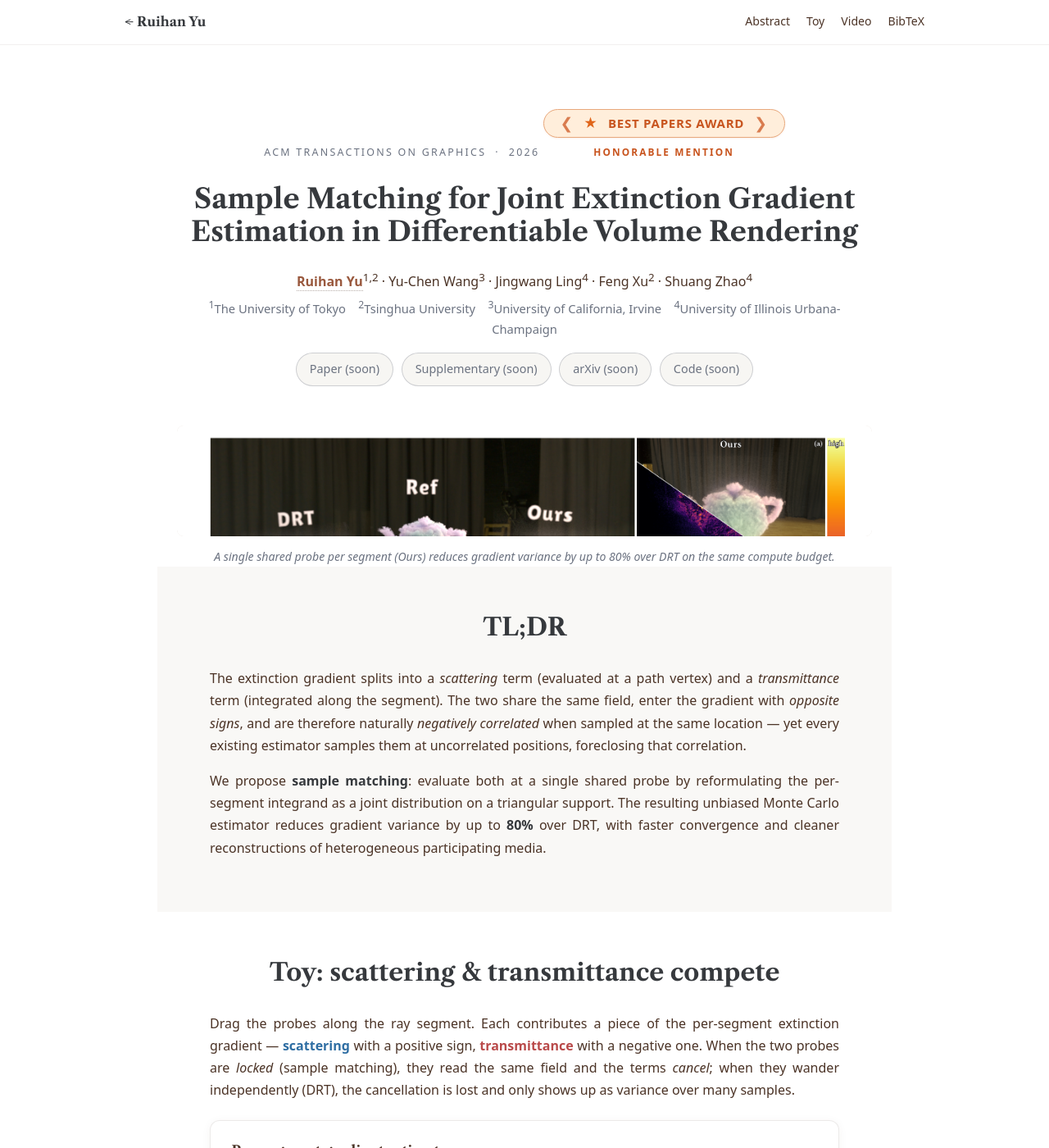
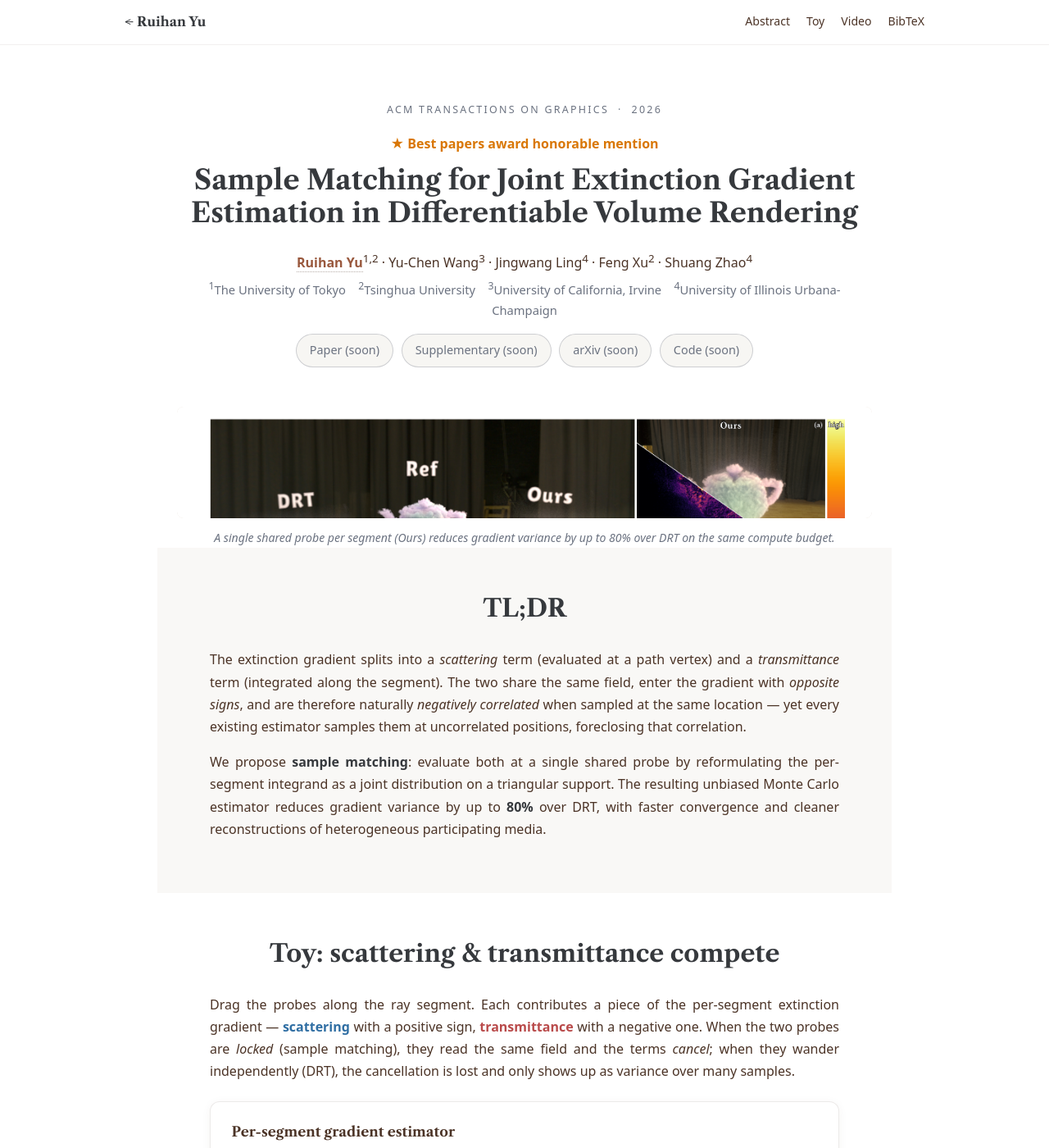
Before and after one commit to AuroraRyan0301/AuroraRyan0301.github.io, a Jekyll site: the page built from samplematching/index.html, in a window 1280 px wide and 1400 px high. Shown: the whole window at 82% size. Built offline with Jekyll 4.4.1, drawn with Linux system fonts in a browser that asks for light colours.

Commit message:
SM project page: drop the pill, use plain orange bold text
Match the homepage convention exactly — single line, "★ Best papers award
honorable mention", #d97706 amber-orange, font-weight 700, no border,
no background, no flourishes.

```diff
--- a/assets/css/project.scss
+++ b/assets/css/project.scss
@@ -118,45 +118,20 @@ section.sect--frag-inner {
   margin-bottom: 0.5rem;
 }
 
-/* ---- Best-paper award badge (orange highlight + flourishes) ----------- */
+/* ---- Best-paper award (plain orange, bold, no frame) ------------------ */
 
-.award-wrap {
-  display: inline-block;
-  text-align: center;
-  margin: 0.9rem 0 0.2rem;
+.award {
+  margin: 0.65rem 0 0;
+  font-size: 1rem;
+  font-weight: 700;
+  color: #d97706;
+  background: none;
+  border: none;
+  padding: 0;
+  letter-spacing: normal;
+  text-transform: none;
 }
-.award {
-  display: inline-flex;
-  align-items: center;
-  gap: 0.75rem;
-  padding: 0.42rem 1.25rem 0.48rem;
-  color: #c8541e;
-  background: #ffeedb;
-  border: 1px solid #e8a87c;
-  border-radius: 999px;
-  font-size: 0.94rem;
-  font-weight: 700;
-  letter-spacing: 0.05em;
-  text-transform: uppercase;
-  line-height: 1;
-  box-shadow: 0 1px 2px rgba(200, 84, 30, 0.10);
-}
-.award__flourish {
-  color: #d97c4f;
-  font-size: 1.18rem;
-  font-weight: 400;
-  line-height: 1;
-}
-.award__star  { color: #e0651a; font-size: 1.02rem; }
-.award__sub {
-  display: block;
-  margin-top: 0.42rem;
-  font-size: 0.74rem;
-  color: #c8541e;
-  font-weight: 600;
-  letter-spacing: 0.18em;
-  text-transform: uppercase;
-}
+.award::before { content: "★ "; }
 
 /* ---- Hero -------------------------------------------------------------- */
 
--- a/samplematching/index.html
+++ b/samplematching/index.html
@@ -110,16 +110,8 @@ sitemap: false
 
     <section class="hero">
       <p class="eyebrow">ACM Transactions on Graphics &nbsp;&middot;&nbsp; 2026</p>
-      <div class="award-wrap">
-        <span class="award">
-          <span class="award__flourish" aria-hidden="true">&#10094;</span>
-          <span class="award__star" aria-hidden="true">&starf;</span>
-          <span>Best Papers Award</span>
-          <span class="award__flourish" aria-hidden="true">&#10095;</span>
-        </span>
-        <span class="award__sub">Honorable Mention</span>
-      </div>
-      <h1 class="hero__title" style="margin-top: 1.1rem;">
+      <p class="award">Best papers award honorable mention</p>
+      <h1 class="hero__title" style="margin-top: 0.6rem;">
         Sample Matching for Joint Extinction Gradient<br>
         Estimation in Differentiable Volume Rendering
       </h1>
```
